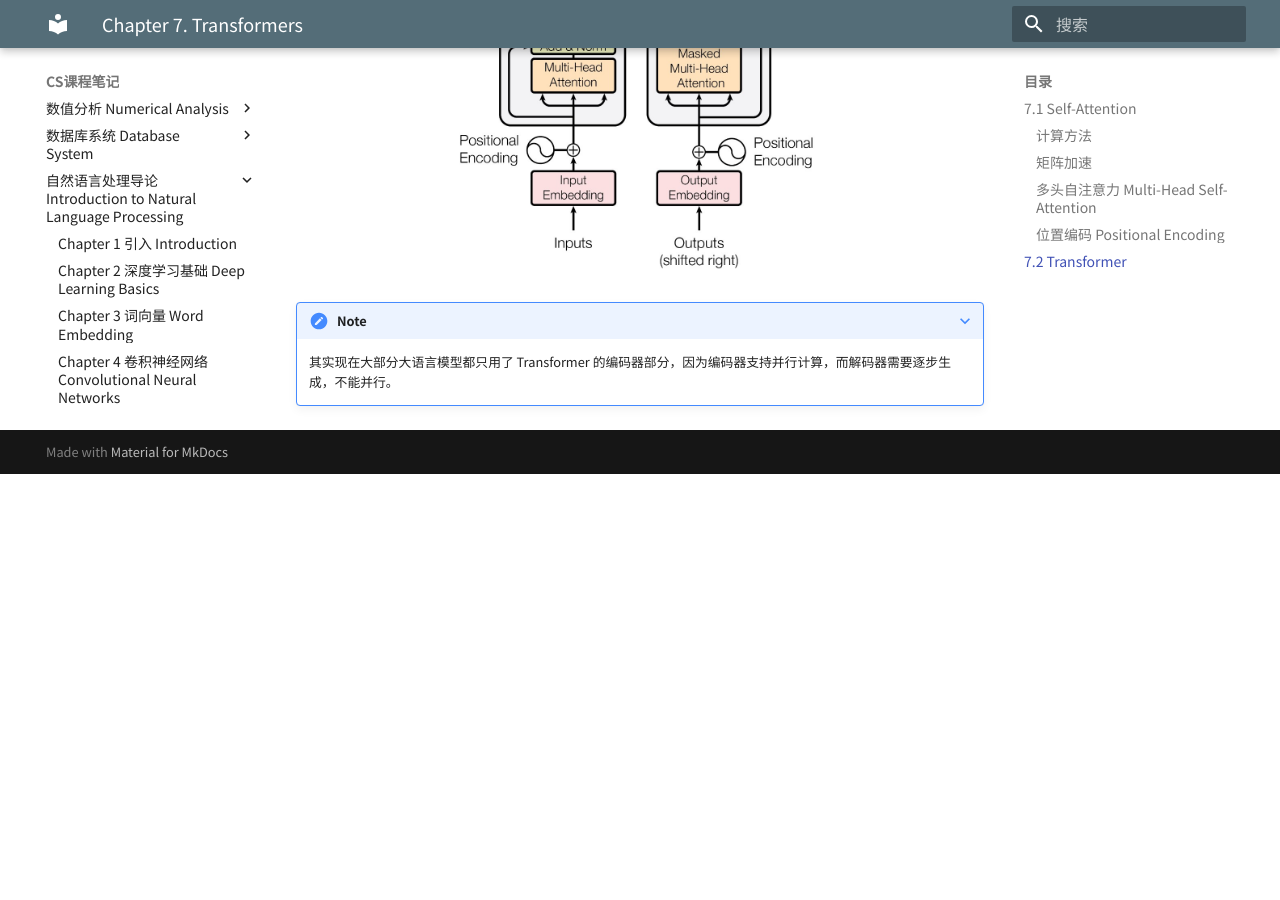
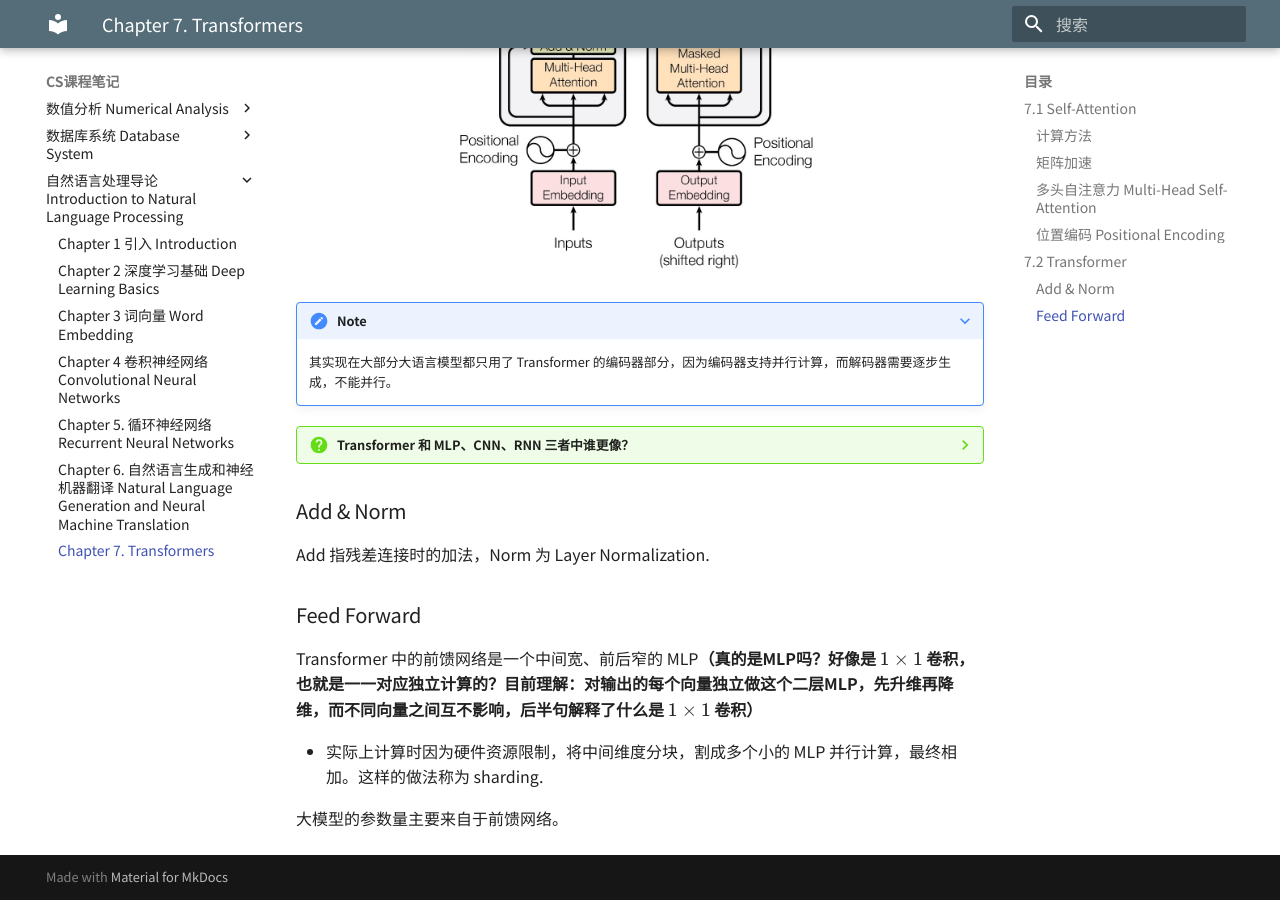
Before and after one commit to Shallowy/notebook, an MkDocs documentation site: the page built from docs/cs_notes/nlp/chap7.md, in a window 1280 px wide and 900 px high, scrolled down 3520 px. Built offline with MkDocs 1.6.1 and Material for MkDocs 9.7.7, drawn with Linux system fonts in a browser that asks for light colours; comment, search, counter and statistics services are not loaded; before the commit the page ends 3994 px from its top, so only the background shows below that.

Commit message:
nlp chap7 updated

```diff
--- a/docs/cs_notes/nlp/chap7.md
+++ b/docs/cs_notes/nlp/chap7.md
@@ -67,3 +67,22 @@
 
 ???+ note
     其实现在大部分大语言模型都只用了 Transformer 的编码器部分，因为编码器支持并行计算，而解码器需要逐步生成，不能并行。
+
+??? question "Transformer 和 MLP、CNN、RNN 三者中谁更像？"
+    更像 MLP 和 RNN.
+
+    - 更像 MLP 的原因：把 k, q, v 看作输入，输出实质上是 v 的加权和，与 MLP 的做法一致。
+        - 只是 MLP 的权重是学出来的，而 Transformer 的注意力分数是根据输入计算出来的（这也表明 Transformer 比 MLP 更灵活）
+    - 更像 RNN 的原因：后面会讲
+
+### Add & Norm
+
+Add 指残差连接时的加法，Norm 为 Layer Normalization.
+
+### Feed Forward
+
+Transformer 中的前馈网络是一个中间宽、前后窄的 MLP**（真的是MLP吗？好像是 $1\times 1$ 卷积，也就是一一对应独立计算的？目前理解：对输出的每个向量独立做这个二层MLP，先升维再降维，而不同向量之间互不影响，后半句解释了什么是 $1 \times 1$ 卷积）**
+
+- 实际上计算时因为硬件资源限制，将中间维度分块，割成多个小的 MLP 并行计算，最终相加。这样的做法称为 sharding.
+
+大模型的参数量主要来自于前馈网络。
```
